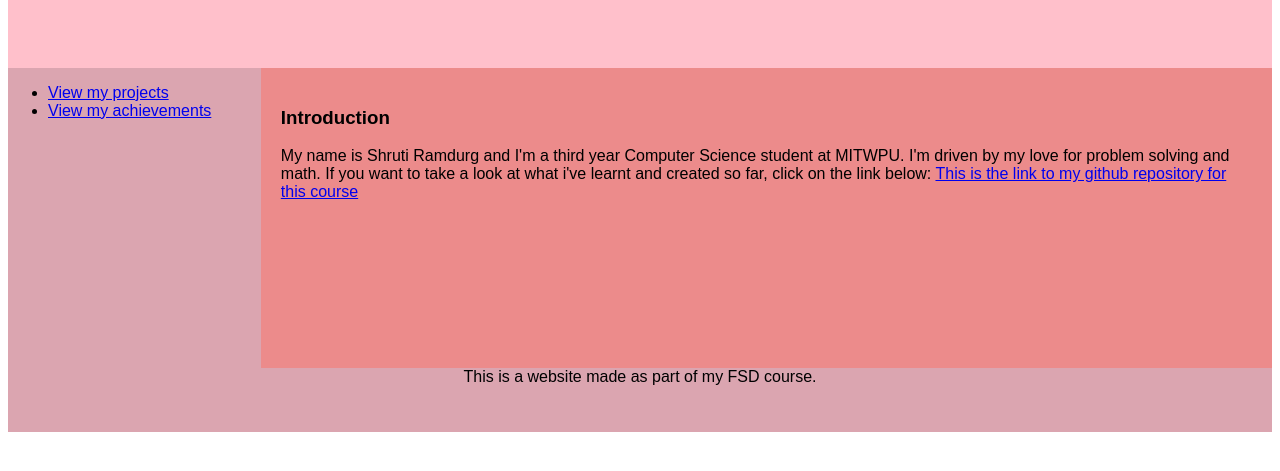
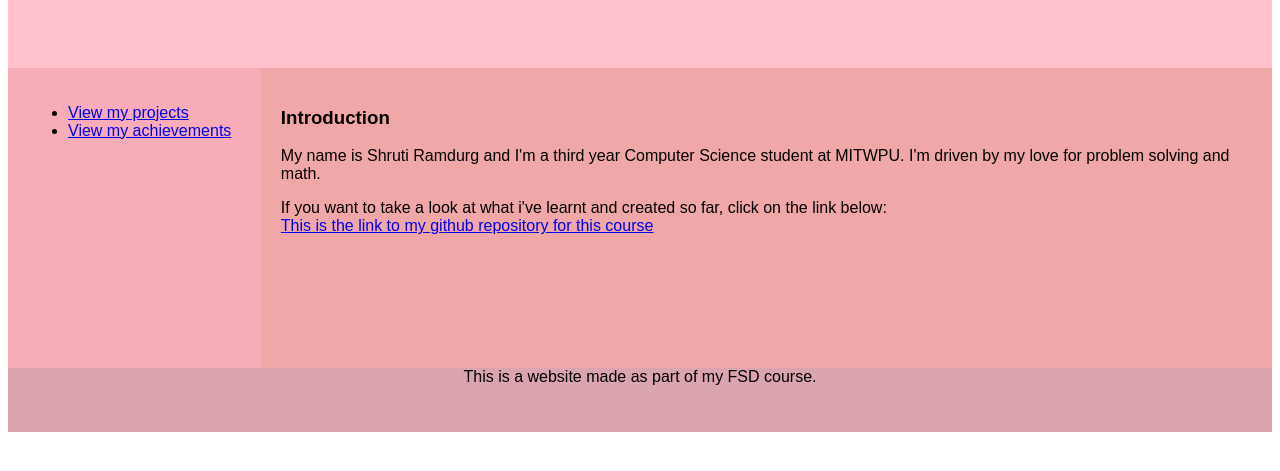
Before and after one commit to shrutiramdurg/FSD, a plain HTML site: page index.html in a window 1280 px wide. Shown: the part 129-600 px from the top of the page. Drawn offline with Linux system fonts and the light colour scheme.

Commit message:
3rd chang: external CSS

```diff
--- a/index.html
+++ b/index.html
@@ -6,43 +6,7 @@
         <meta name="description" content="This page contains all the things that i'm learing how to create my portfolio website" />
         <meta name="viewport" content="width=device-width, initial-scale=1.0">
         <title>Portfolio Website</title>
-        <style>
-            * {
-            box-sizing: border-box;
-            }
-            body {
-            font-family: Arial, Helvetica, sans-serif;
-            }
-            header {
-            background-color: pink;
-            padding: 30px;
-            text-align: center;
-            font-size: 35px;
-            color: grey;
-            }
-            nav {
-            float: left;
-            width: 20%;
-            height: 300px; /* only for demonstration, should be removed */
-            background: rgb(243, 145, 161)
-            padding: 20px;
-            }
-            article {
-            float: left;
-            padding: 20px;
-            width: 80%;
-            background-color: #ec8b8b;
-            height: 300px; /* only for demonstration, should be removed */
-            }
-            footer{
-                background-color: rgb(219, 165, 176);
-                padding: 30px;
-                text-align: center;
-                font-size: medium;
-                color: black;
-            }
-
-        </style>
+        <link rel="stylesheet" href="style.css">
     </head>
     <body>
         <header>
@@ -63,13 +27,12 @@
         </section>
         <article>
             <h3>Introduction</h3>
-            <p style="color: black;">My name is Shruti Ramdurg and I'm a third year Computer Science student at MITWPU. I'm driven by my love for problem solving and math.
-        If you want to take a look at what i've learnt and created so far, click on the link below:
+            <p style="color: black;">My name is Shruti Ramdurg and I'm a third year Computer Science student at MITWPU. I'm driven by my love for problem solving and math. <div>If you want to take a look at what i've learnt and created so far, click on the link below:</div>
         <a href="https://github.com/shrutiramdurg/FSD">This is the link to my github repository for this course</a>
         </p>
         </article>
         <footer>
-            <p>This is a website made as part of my FSD course.</p
+            <p>This is a website made as part of my FSD course.</p>
         </footer>
     </body>
 </html>
--- /dev/null
+++ b/style.css
@@ -0,0 +1,34 @@
+* {
+    box-sizing: border-box;
+    }
+    body {
+    font-family: Arial, Helvetica, sans-serif;
+    }
+    header {
+    background-color: pink;
+    padding: 30px;
+    text-align: center;
+    font-size: 35px;
+    color: grey;
+    }
+    nav {
+    float: left;
+    width: 20%;
+    height: 300px;
+    background: rgb(247, 172, 184);
+    padding: 20px;
+    }
+    article {
+    float: left;
+    width: 80%;
+    height: 300px;
+    padding: 20px;
+    background-color: #efa7a7;
+    }
+    footer{
+        background-color: rgb(219, 165, 176);
+        padding: 30px;
+        text-align: center;
+        font-size: medium;
+        color: black;
+    }
```
